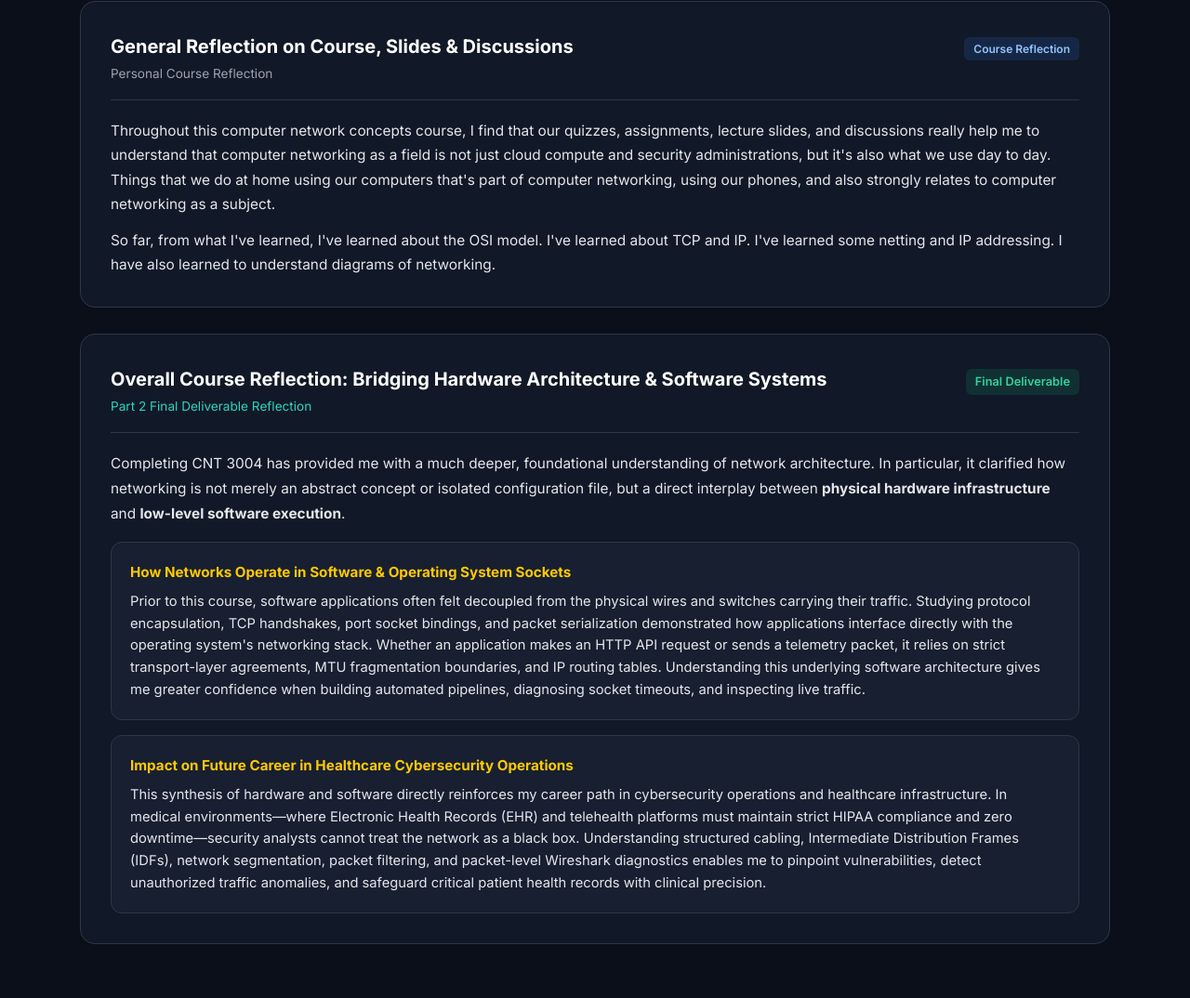
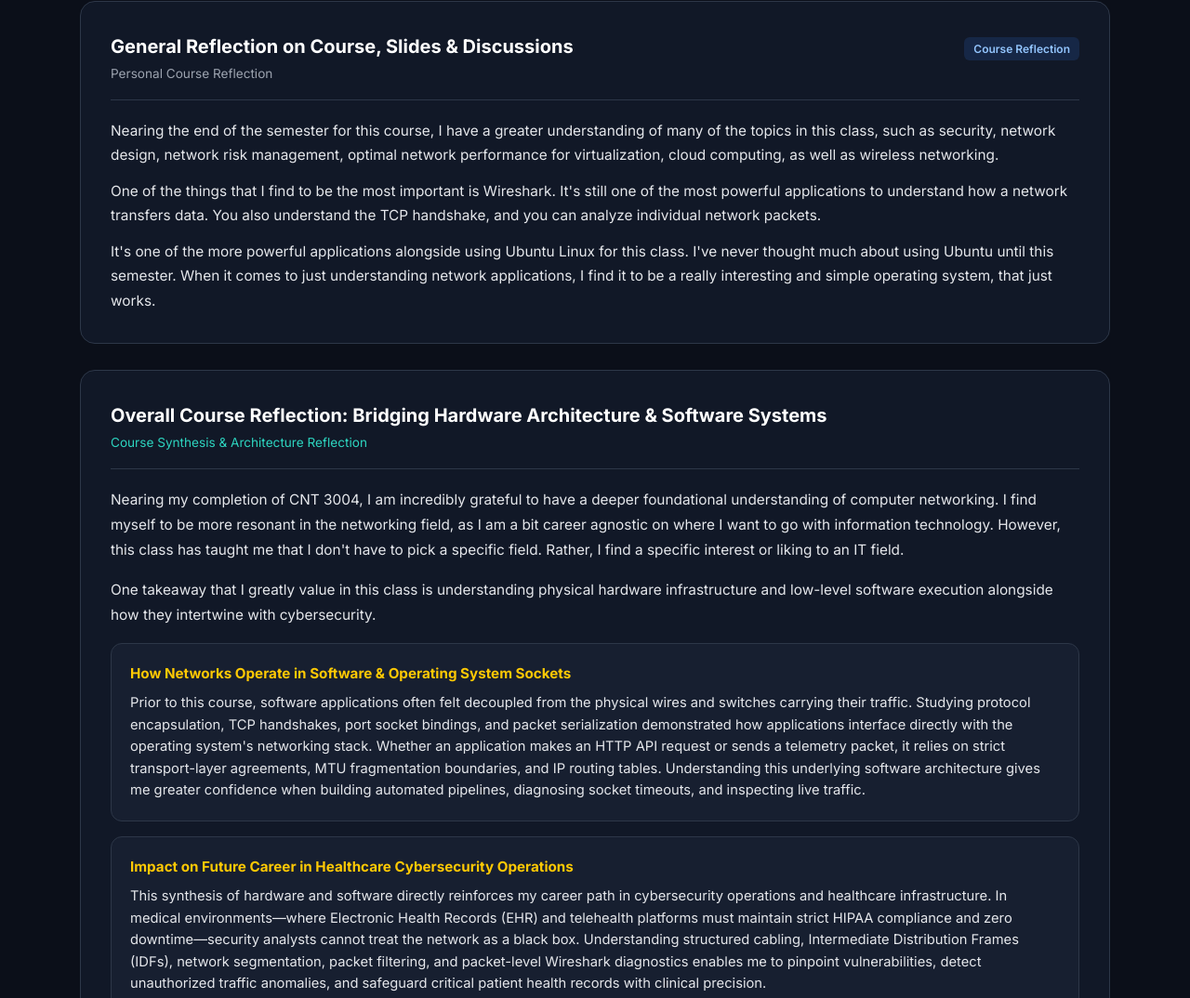
Before and after one commit to cl-xtr/eportfolio, a plain HTML site: page index.html in a window 1280 px wide. Shown: the part 5199-6273 px from the top of the page at 93% size. Drawn offline with Linux system fonts and the light colour scheme.

Commit message:
Refine CNT 3004 reflections: update end-of-semester takeaways, Wireshark, Ubuntu Linux, and remove deliverable badges

```diff
--- a/index.html
+++ b/index.html
@@ -973,7 +973,6 @@
             <h3 class="reflection-title">CNT 3004 - Assignment 1: Hands-On Networking Concepts</h3>
             <span style="font-size: 0.85rem; color: var(--ucf-gold);">Core Models • Cabling Architecture • Terminal Diagnostics • Wireshark</span>
           </div>
-          <span class="reflection-status">Assignment 1 Completed</span>
         </div>
 
         <!-- 1. Network Models & Encapsulation -->
@@ -1041,26 +1040,31 @@
         </div>
         <div class="card-body">
           <p style="margin-bottom: 0.8rem; font-size: 0.96rem; color: #e5e7eb; line-height: 1.7;">
-            Throughout this computer network concepts course, I find that our quizzes, assignments, lecture slides, and discussions really help me to understand that computer networking as a field is not just cloud compute and security administrations, but it's also what we use day to day. Things that we do at home using our computers that's part of computer networking, using our phones, and also strongly relates to computer networking as a subject.
+            Nearing the end of the semester for this course, I have a greater understanding of many of the topics in this class, such as security, network design, network risk management, optimal network performance for virtualization, cloud computing, as well as wireless networking.
+          </p>
+          <p style="margin-bottom: 0.8rem; font-size: 0.96rem; color: #e5e7eb; line-height: 1.7;">
+            One of the things that I find to be the most important is Wireshark. It's still one of the most powerful applications to understand how a network transfers data. You also understand the TCP handshake, and you can analyze individual network packets.
           </p>
           <p style="font-size: 0.96rem; color: #e5e7eb; line-height: 1.7;">
-            So far, from what I've learned, I've learned about the OSI model. I've learned about TCP and IP. I've learned some netting and IP addressing. I have also learned to understand diagrams of networking.
+            It's one of the more powerful applications alongside using Ubuntu Linux for this class. I've never thought much about using Ubuntu until this semester. When it comes to just understanding network applications, I find it to be a really interesting and simple operating system, that just works.
           </p>
         </div>
       </div>
 
-      <!-- NEW: Overall Course Reflection for Part 2 Final Deliverable -->
+      <!-- Overall Course Reflection -->
       <div class="reflection-card">
         <div class="reflection-header">
           <div>
             <h3 class="reflection-title">Overall Course Reflection: Bridging Hardware Architecture & Software Systems</h3>
-            <span style="font-size: 0.85rem; color: var(--teal-light);">Part 2 Final Deliverable Reflection</span>
+            <span style="font-size: 0.85rem; color: var(--teal-light);">Course Synthesis & Architecture Reflection</span>
           </div>
-          <span class="reflection-status">Final Deliverable</span>
         </div>
         <div class="card-body">
           <p style="margin-bottom: 1rem; font-size: 0.96rem; color: #e5e7eb; line-height: 1.75;">
-            Completing CNT 3004 has provided me with a much deeper, foundational understanding of network architecture. In particular, it clarified how networking is not merely an abstract concept or isolated configuration file, but a direct interplay between <strong>physical hardware infrastructure</strong> and <strong>low-level software execution</strong>.
+            Nearing my completion of CNT 3004, I am incredibly grateful to have a deeper foundational understanding of computer networking. I find myself to be more resonant in the networking field, as I am a bit career agnostic on where I want to go with information technology. However, this class has taught me that I don't have to pick a specific field. Rather, I find a specific interest or liking to an IT field.
+          </p>
+          <p style="margin-bottom: 1rem; font-size: 0.96rem; color: #e5e7eb; line-height: 1.75;">
+            One takeaway that I greatly value in this class is understanding physical hardware infrastructure and low-level software execution alongside how they intertwine with cybersecurity.
           </p>
           <div class="qa-block">
             <div class="qa-title">How Networks Operate in Software & Operating System Sockets</div>
@@ -1155,7 +1159,7 @@
   <footer>
     <div class="container">
       <p style="margin-bottom: 6px;">
-        <strong>Christopher Le</strong> • UCF Information Technology • CNT 3004 e-Portfolio (Part 2 Final Deliverable)
+        <strong>Christopher Le</strong> • UCF Information Technology • CNT 3004 e-Portfolio
       </p>
       <p style="font-size: 0.8rem; color: #6b7280;">
         Built with HTML5 & modern CSS. Hosted live on GitHub Pages.
```
